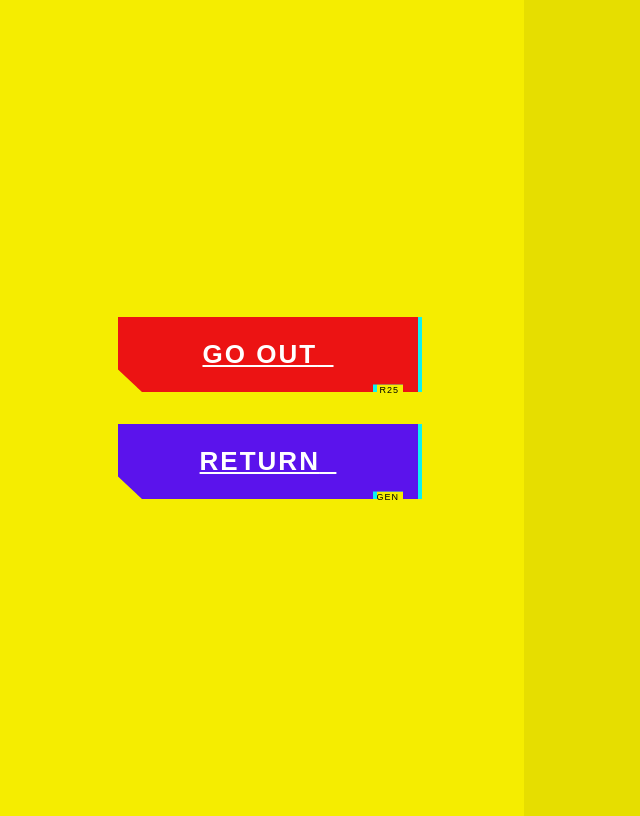
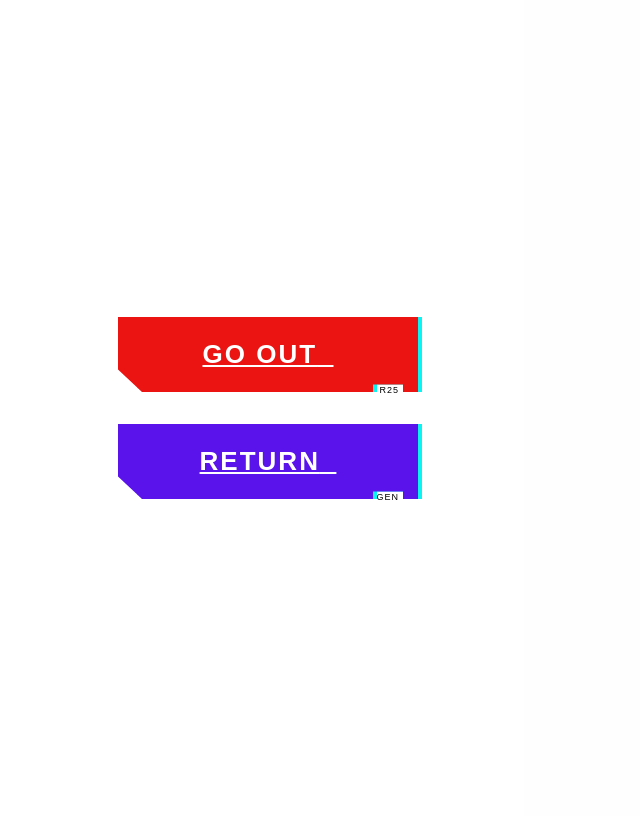
Before and after one commit to tafarathedev/passcode, a plain HTML site: page index.html in a window 1280 px wide. Shown: the whole page, without its empty margins (372-1012 px from the left). Drawn offline with Linux system fonts and the light colour scheme; a web font is replaced by a local one.

Commit message:
Update index.css

```diff
--- a/index.css
+++ b/index.css
@@ -15,7 +15,7 @@ body {
     justify-content: center;
     min-height: 100vh;
     font-family: 'Cyber', sans-serif;
-    background: linear-gradient(90deg, #f5ed00 70%, #e6de00 70%), #fff700;
+    background: linear-gradient(90deg, #fff 70%, #fefefe 70%), #fff700;
 }
 
 body .cybr-btn+.cybr-btn {
```
